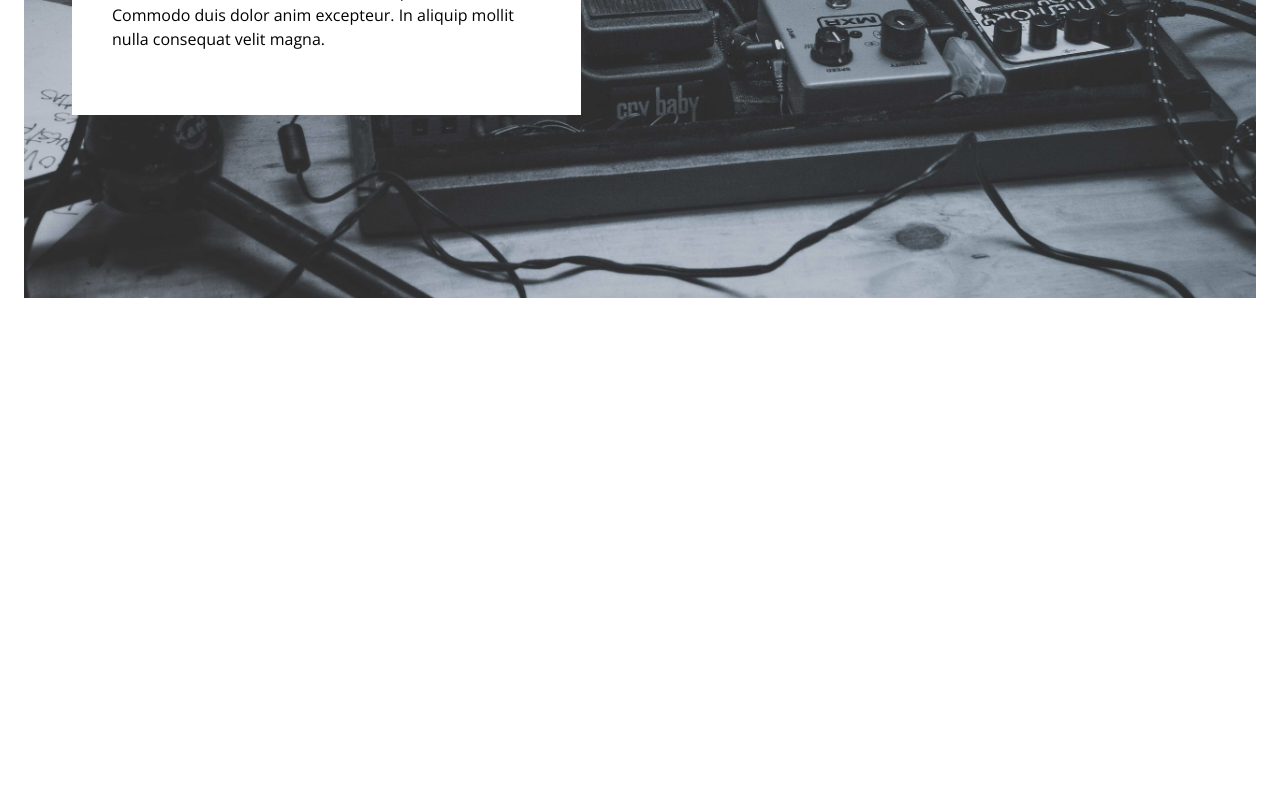
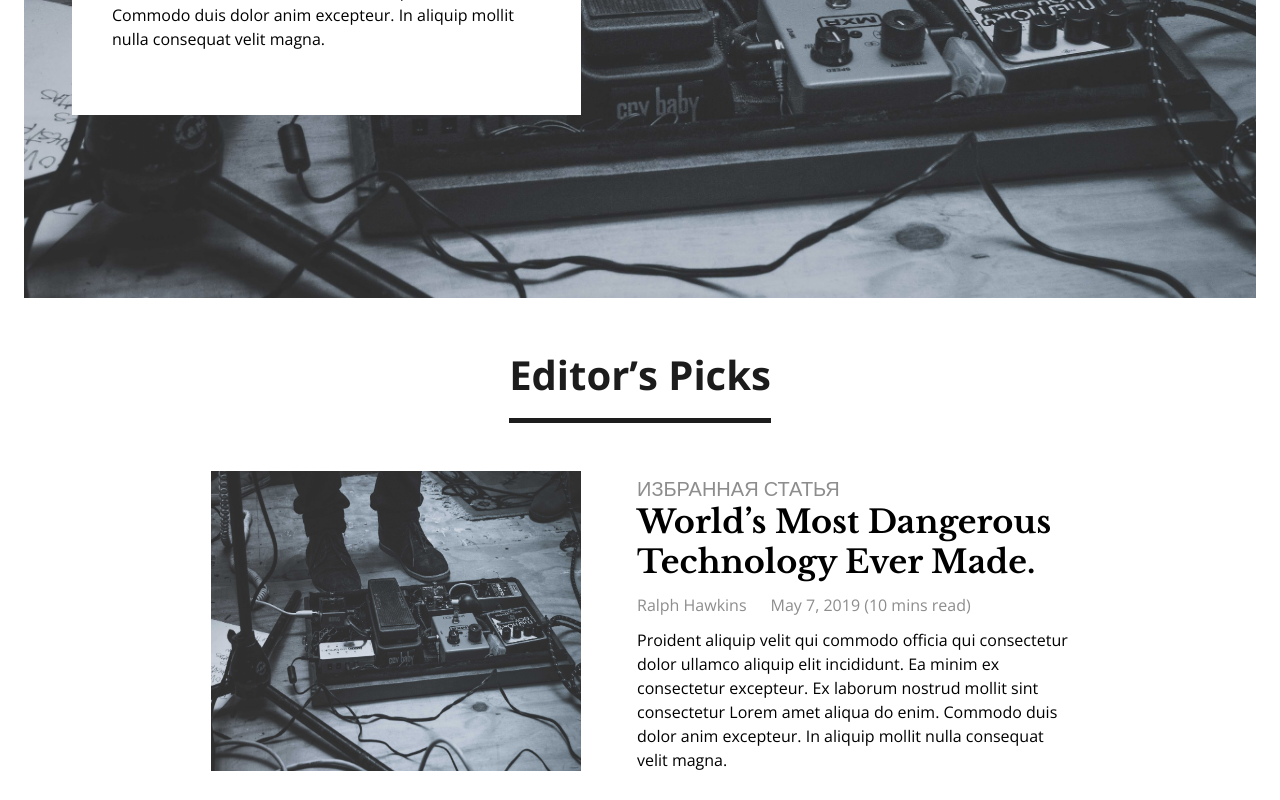
Before and after one commit to chskela/my_blog, a Next.js app: page / in a window 1280 px wide. Shown: the part 430-1230 px from the top of the page. Before the commit the page ends 800 px from the top, so only its background shows below. Built offline with nearby package versions, Linux system fonts and the light colour scheme.

Commit message:
add ArticleDescription, ArticlePreview, EditorPick

```diff
--- /dev/null
+++ b/components/Article/ArticlePreview/ArticlePreview.jsx
@@ -0,0 +1,28 @@
+import ArticleDescription from "../ArticleDescription/ArticleDescription";
+
+import classes from "./ArticlePreview.module.css";
+
+export default function ArticlePreview({ article }) {
+  return (
+    <article className={classes.article}>
+      <div>
+        <img
+          className={classes.img}
+          src="/assets/images/hero.jpeg"
+          alt="World’s Most Dangerous Technology Ever Made."
+        />
+      </div>
+      <ArticleDescription
+        category="ИЗБРАННАЯ СТАТЬЯ"
+        title="World’s Most Dangerous Technology Ever Made."
+        autor="Ralph Hawkins"
+        date="May 7, 2019 (10 mins read)"
+        excerpt=" Proident aliquip velit qui commodo officia qui consectetur dolor
+            ullamco aliquip elit incididunt. Ea minim ex consectetur excepteur.
+            Ex laborum nostrud mollit sint consectetur Lorem amet aliqua do
+            enim. Commodo duis dolor anim excepteur. In aliquip mollit nulla
+            consequat velit magna."
+      />
+    </article>
+  );
+}
--- /dev/null
+++ b/components/Article/ArticlePreview/ArticlePreview.module.css
@@ -0,0 +1,14 @@
+.article {
+  display: flex;
+  justify-content: space-between;
+  flex-direction: row;
+  align-items: center;
+}
+.article div {
+  margin-right: var(--size-14);
+}
+
+.img {
+  width: 370px;
+  height: 300px;
+}
--- /dev/null
+++ b/components/EditorPick/EditorPick.jsx
@@ -0,0 +1,14 @@
+import ArticlePreview from "../Article/ArticlePreview/ArticlePreview";
+
+import classes from "./EditorPick.module.css";
+
+export default function EditorPick() {
+  return (
+    <section className={classes.editor}>
+      <h2 className={classes.editor__title}>Editor’s Picks</h2>
+      <div>
+        <ArticlePreview />
+      </div>
+    </section>
+  );
+}
--- /dev/null
+++ b/components/EditorPick/EditorPick.module.css
@@ -0,0 +1,17 @@
+.editor {
+  display: flex;
+  justify-content: flex-start;
+  flex-direction: column;
+  align-items: center;
+  max-width: 858px;
+  margin: auto;
+}
+
+.editor__title {
+  font-family: "Open Sans", sans-serif;
+  font-size: var(--size-10);
+  color: var(--color-secondary);
+  padding: var(--size-4) 0;
+  border-bottom: 5px solid #1c1c1c;
+  margin-bottom: var(--size-12);
+}
--- a/components/Hero/Hero.jsx
+++ b/components/Hero/Hero.jsx
@@ -1,24 +1,22 @@
+import ArticleDescription from "../Article/ArticleDescription/ArticleDescription";
+
 import classes from "./Hero.module.css";
 
 export default function Hero() {
   return (
     <section className={classes.hero}>
       <div className={classes.content}>
-        <p className={classes.content__featured}>ИЗБРАННАЯ СТАТЬЯ</p>
-        <h1 className={classes.content__title}>
-          World’s Most Dangerous Technology Ever Made.
-        </h1>
-        <div className={classes.content__avatar}>
-          <p className={classes.content__autor}>Ralph Hawkins</p>
-          <time>May 7, 2019 (10 mins read)</time>
-        </div>
-        <p className={classes.content__excerpt}>
-          Proident aliquip velit qui commodo officia qui consectetur dolor
-          ullamco aliquip elit incididunt. Ea minim ex consectetur excepteur. Ex
-          laborum nostrud mollit sint consectetur Lorem amet aliqua do enim.
-          Commodo duis dolor anim excepteur. In aliquip mollit nulla consequat
-          velit magna.
-        </p>
+        <ArticleDescription
+          category="ИЗБРАННАЯ СТАТЬЯ"
+          title="World’s Most Dangerous Technology Ever Made."
+          autor="Ralph Hawkins"
+          date="May 7, 2019 (10 mins read)"
+          excerpt=" Proident aliquip velit qui commodo officia qui consectetur dolor
+            ullamco aliquip elit incididunt. Ea minim ex consectetur excepteur.
+            Ex laborum nostrud mollit sint consectetur Lorem amet aliqua do
+            enim. Commodo duis dolor anim excepteur. In aliquip mollit nulla
+            consequat velit magna."
+        />
       </div>
     </section>
   );
--- a/package.json
+++ b/package.json
@@ -10,6 +10,7 @@
   "dependencies": {
     "classnames": "^2.2.6",
     "next": "10.2.0",
+    "prop-types": "^15.7.2",
     "react": "17.0.2",
     "react-dom": "17.0.2"
   }
--- a/pages/index.js
+++ b/pages/index.js
@@ -1,5 +1,6 @@
 import Head from "next/head";
 import { Fragment } from "react";
+import EditorPick from "../components/EditorPick/EditorPick";
 import Hero from "../components/Hero/Hero";
 
 export default function Home() {
@@ -11,6 +12,7 @@ export default function Home() {
         <link rel="icon" href="/favicon.ico" />
       </Head>
       <Hero />
+      <EditorPick />
     </Fragment>
   );
 }
--- a/styles/globals.css
+++ b/styles/globals.css
@@ -52,6 +52,7 @@ body {
   --size-8: 2rem;
   --size-10: 2.5rem;
   --size-12: 3rem;
+  --size-14: 3.5rem;
   --size-16: 4rem;
   --size-20: 5rem;
   --size-40: 10rem;
```
Also changed, not shown: components/Article/ArticleDescription/ArticleDescription.jsx (renamed from components/Article/ArticleDescription.jsx), components/Article/ArticleDescription/ArticleDescription.module.css (renamed from components/Article/ArticleDescription.module.css), 1 other file (tests, documents, lock files or other folders).
